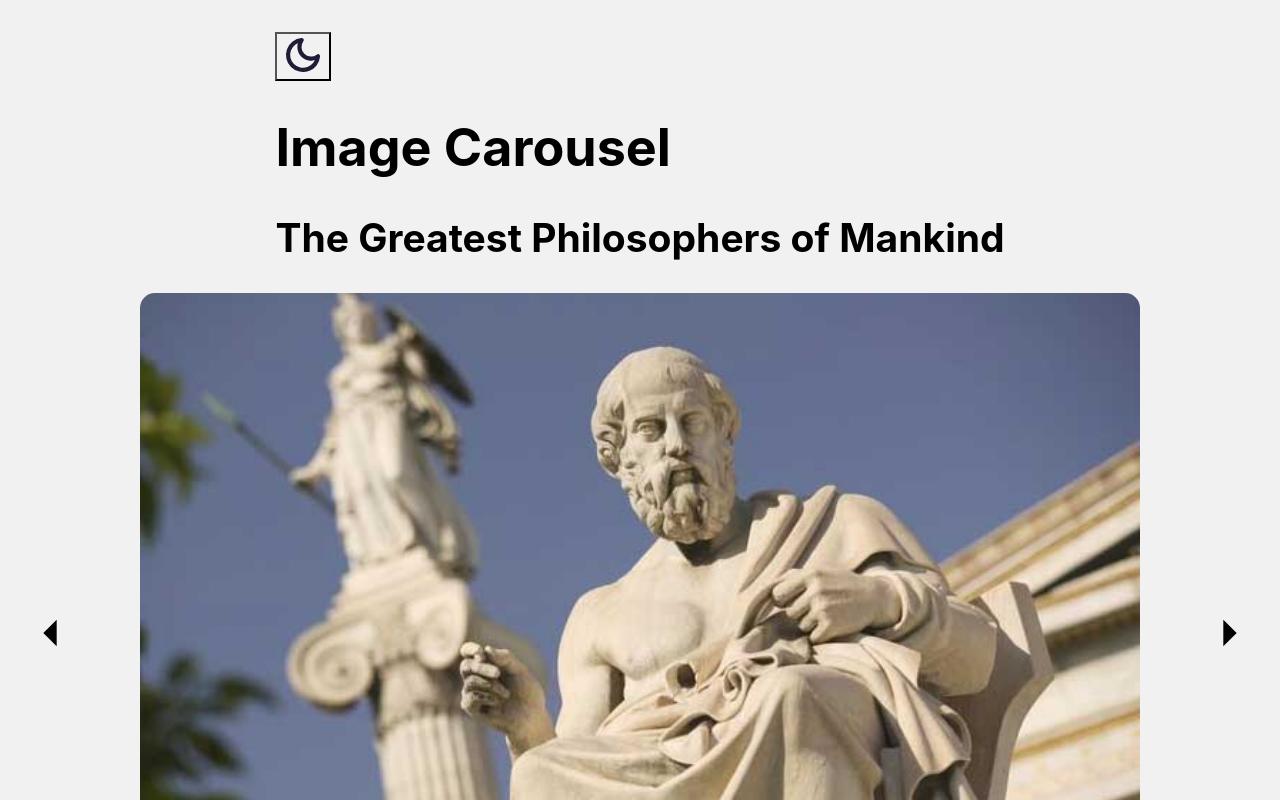
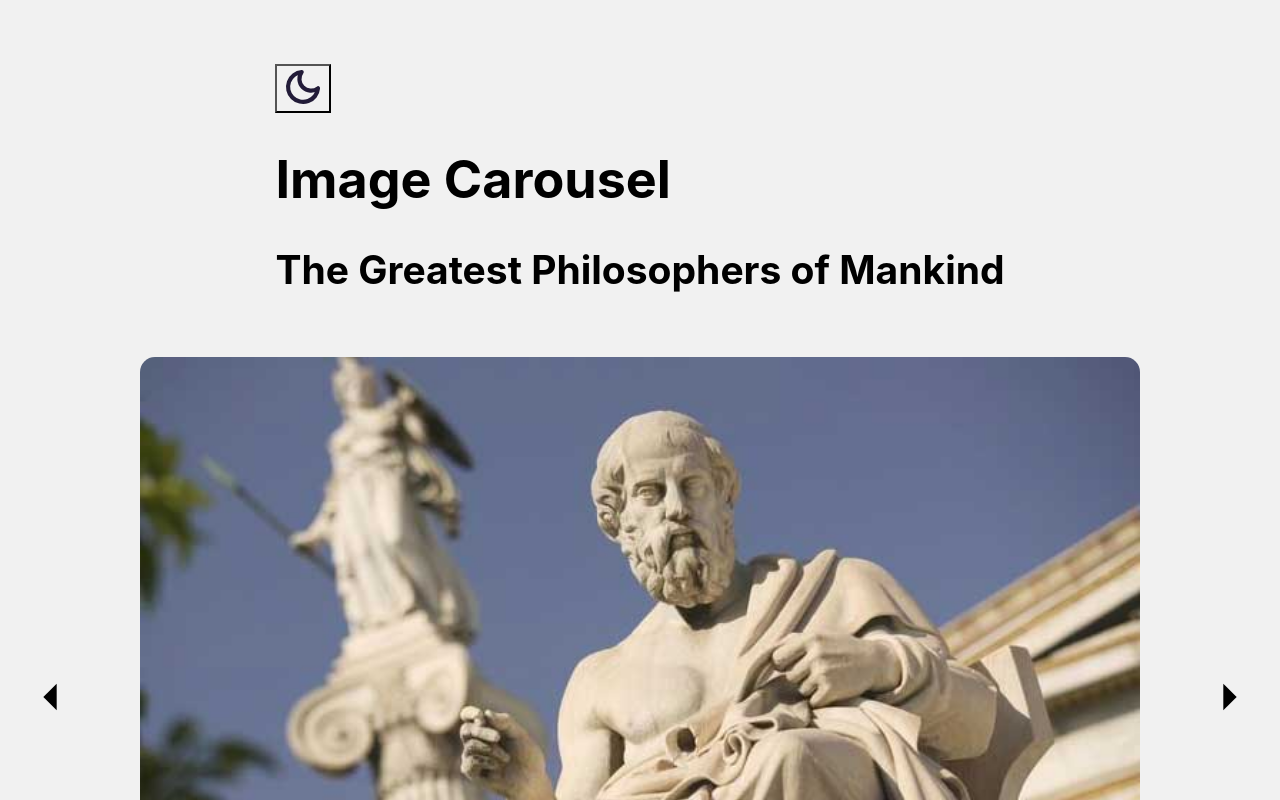
Before and after one commit to RubesWorld/upstatement-challenge, a React (Create React App) app: page / in a window 1280 px wide. Shown: the top 800 px of the page. Built offline with nearby package versions, Linux system fonts and the light colour scheme.

Commit message:
Fixed margins on smaller screens

```diff
--- a/src/app.scss
+++ b/src/app.scss
@@ -28,11 +28,21 @@
     @media screen and (max-width: 499px) {
       height: 100vh;
     }
+  }
   .arrow-div {
     align-items: flex-start;
   }
   .text-container {
     padding: 2rem 2rem;
+    @media screen and (min-width: 701px) and (max-width: 1000px) {
+      margin: 0 1rem;
+    }
+    @media screen and (min-width: 500px) and (max-width: 700px) {
+      margin: 0 1rem;
+    }
+    @media screen and (max-width: 499px) {
+      margin: 0rem 0.5rem;
+    }
   }
   .image {
     width: 1000px;
@@ -94,7 +104,6 @@
     }
   }
 }
-}
 
 .App {
   background-color: #f1f1f1;
@@ -122,11 +131,21 @@
     @media screen and (max-width: 499px) {
       height: 100vh;
     }
+  }
   .arrow-div {
     align-items: flex-start;
   }
   .text-container {
     padding: 2rem 2rem;
+    @media screen and (min-width: 701px) and (max-width: 1000px) {
+      margin: 0 1rem;
+    }
+    @media screen and (min-width: 500px) and (max-width: 700px) {
+      margin: 0 1rem;
+    }
+    @media screen and (max-width: 499px) {
+      margin: 0rem 0.5rem;
+    }
   }
   .image {
     width: 1000px;
@@ -187,7 +206,6 @@
     }
   }
 }
-}
 
 .theme-button {
   margin-top: 2rem;
```
Lines whose indentation alone changed are shown as unchanged.
